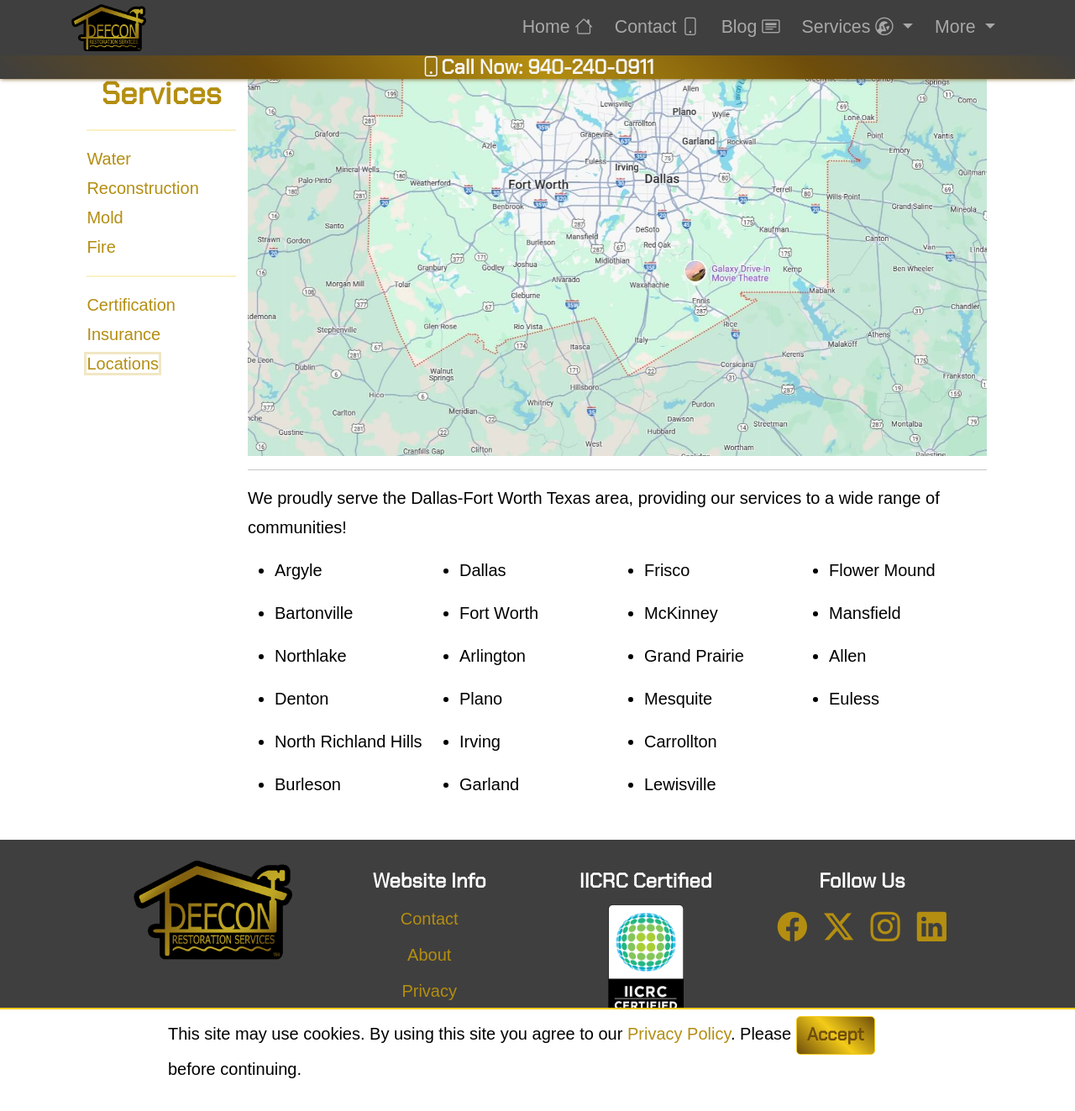
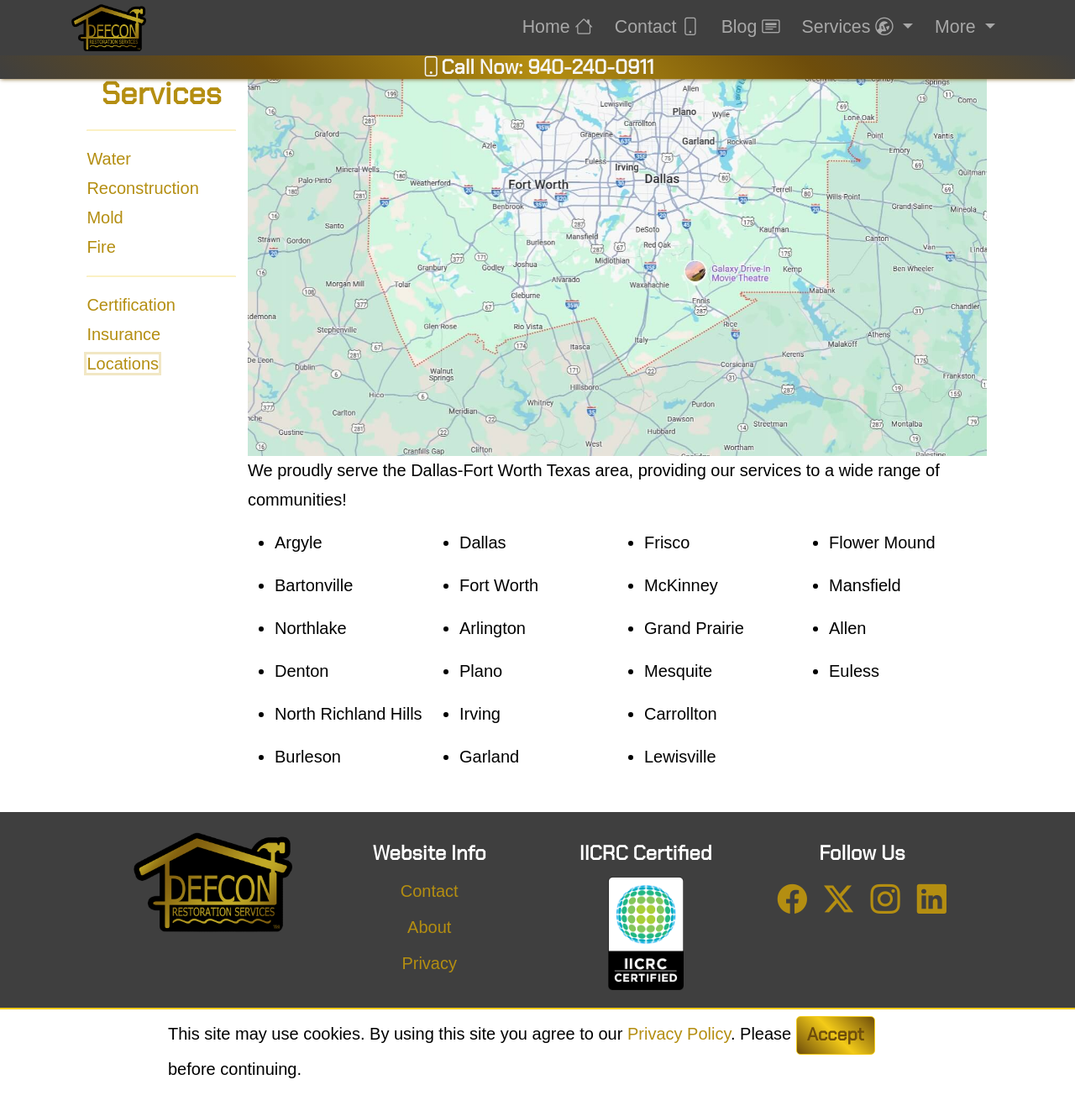
Before and after one commit to defcon1dfw/defcon1dfw.github.io, a Jekyll site: the page built from validation/locations.md, in a window 1280 px wide and 1400 px high, scrolled down 315 px. Shown: the top 1323 px of the window at 84% size. Built offline with Jekyll 4.4.1, drawn with Linux system fonts in a browser that asks for light colours.

Commit message:
f/19 width fix with flex wrap on locatins page

```diff
--- a/_sass/layout/grid-sections.scss
+++ b/_sass/layout/grid-sections.scss
@@ -91,6 +91,7 @@
 }
 .flexium-start {
   @include flexium(start, start);
+  flex-wrap: wrap;
 }
 
 .flexium-auto-item {
--- a/validation/locations.md
+++ b/validation/locations.md
@@ -7,9 +7,7 @@
 <a href="{{ site.dfwGoogleMap }}" target="_blank" rel="noopener noreferrer"><img style="width: 100%" src="{{ site.urlPrefix }}assets/img/dfw-map.jpg"></a>
 </div>
 
----
-
-We proudly serve the Dallas-Fort Worth Texas area, providing our services to a wide range of communities!
+<p>We proudly serve the Dallas-Fort Worth Texas area, providing our services to a wide range of communities!</p>
 
 <div class="flexium-start">
 
```
